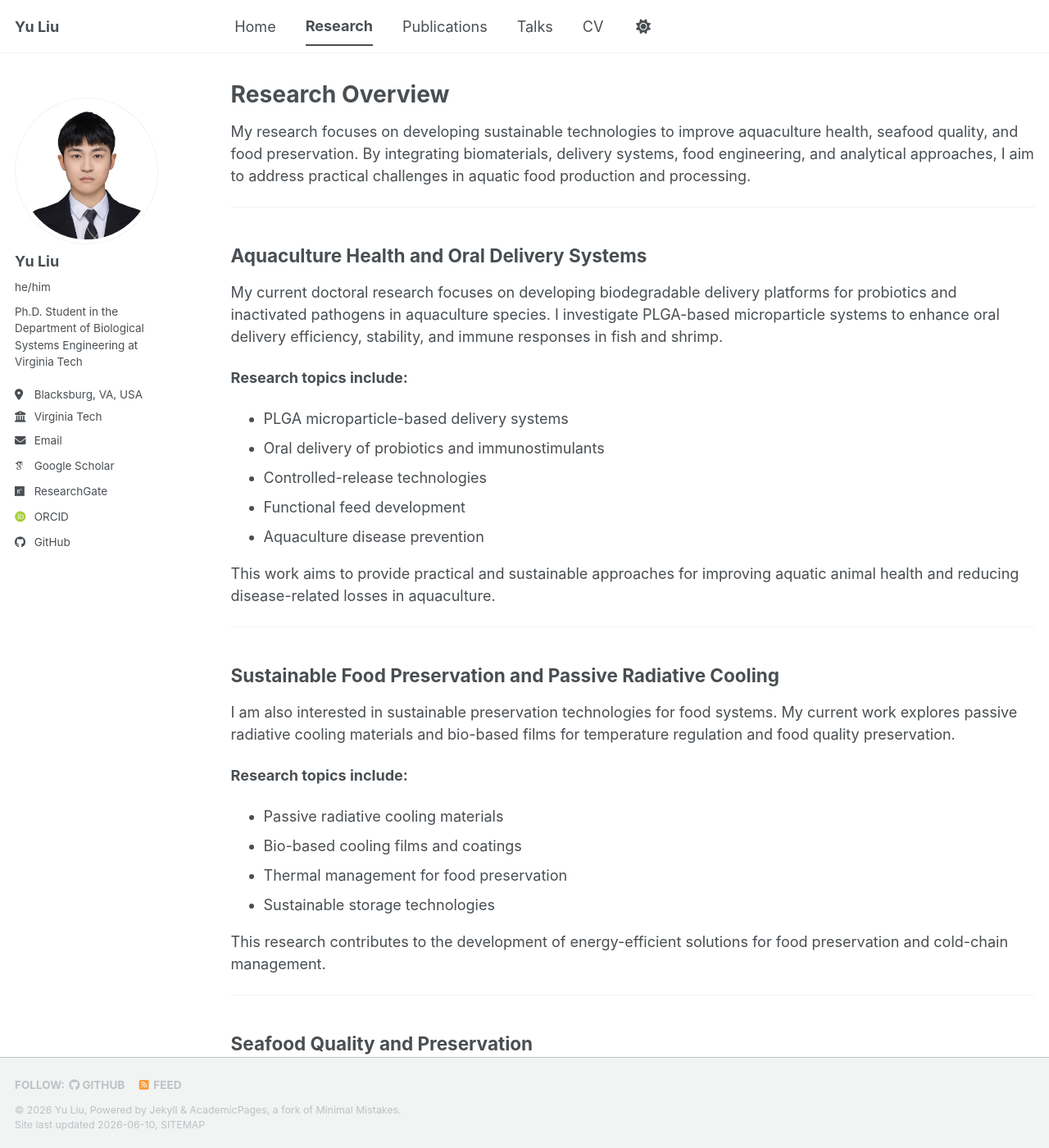
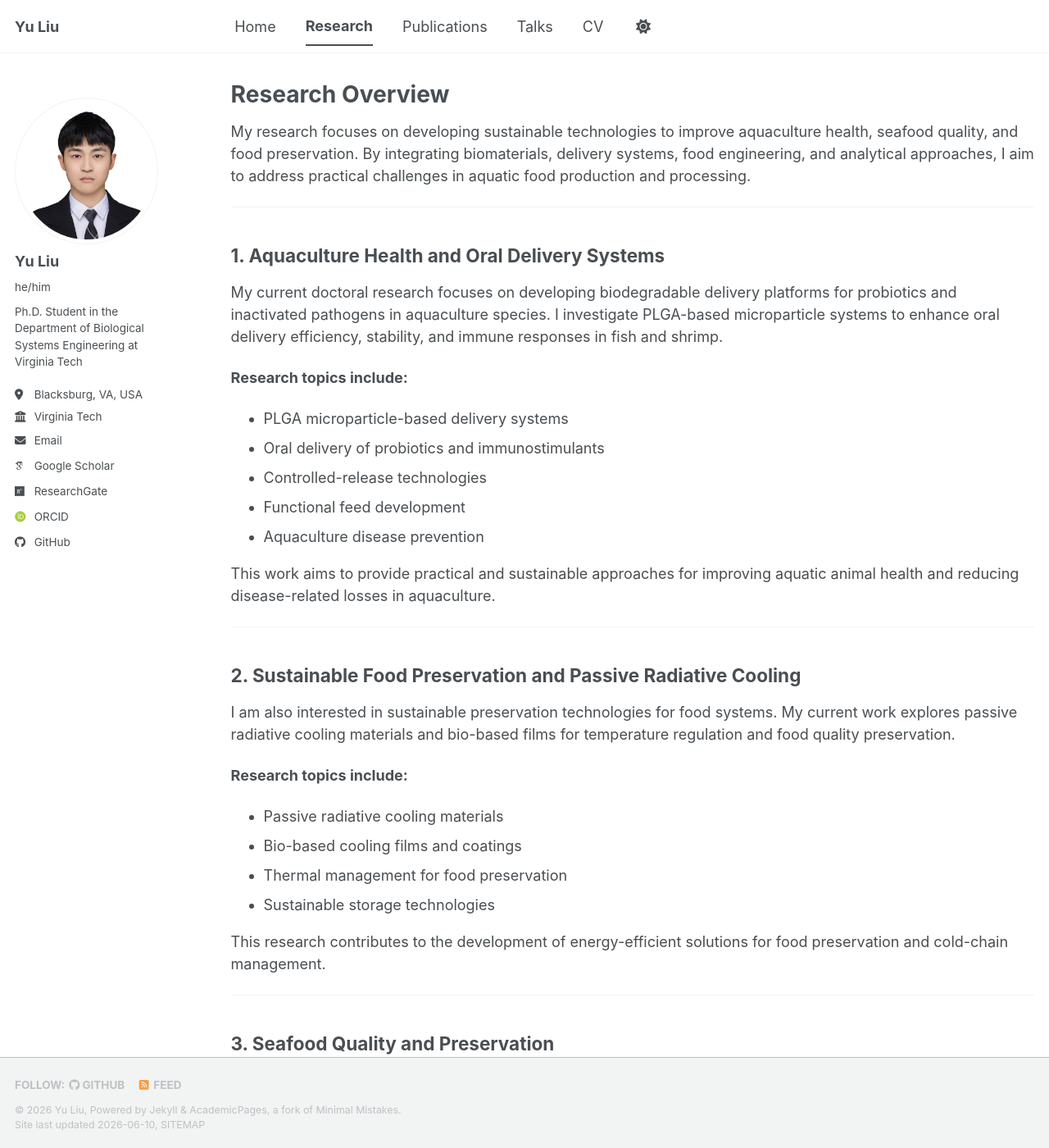
Before and after one commit to yuliu0322/yuliu0322.github.io, a Jekyll site: the page built from _pages/research.md, in a window 1280 px wide and 1400 px high. Shown: the whole window at 82% size. Built offline with Jekyll 4.4.1, drawn with Linux system fonts in a browser that asks for light colours; some web fonts are replaced; a script bundle is joined from its source files by our own code; library files that are not in the unit come from our copies; some of the changed text lies outside the part shown.

Commit message:
Update research.md

```diff
--- a/_pages/research.md
+++ b/_pages/research.md
@@ -9,7 +9,7 @@ My research focuses on developing sustainable technologies to improve aquacultur
 
 ---
 
-## Aquaculture Health and Oral Delivery Systems
+## 1. Aquaculture Health and Oral Delivery Systems
 
 My current doctoral research focuses on developing biodegradable delivery platforms for probiotics and inactivated pathogens in aquaculture species. I investigate PLGA-based microparticle systems to enhance oral delivery efficiency, stability, and immune responses in fish and shrimp.
 
@@ -25,7 +25,7 @@ This work aims to provide practical and sustainable approaches for improving aqu
 
 ---
 
-## Sustainable Food Preservation and Passive Radiative Cooling
+## 2. Sustainable Food Preservation and Passive Radiative Cooling
 
 I am also interested in sustainable preservation technologies for food systems. My current work explores passive radiative cooling materials and bio-based films for temperature regulation and food quality preservation.
 
@@ -40,7 +40,7 @@ This research contributes to the development of energy-efficient solutions for f
 
 ---
 
-## Seafood Quality and Preservation
+## 3. Seafood Quality and Preservation
 
 My previous research focused on seafood quality, flavor development, and preservation of shellfish products. This work investigated quality changes during processing and storage and evaluated preservation strategies for oysters and mussels.
 
```
Also changed, not shown: other parts of _pages/research.md (+1 -1 lines).
